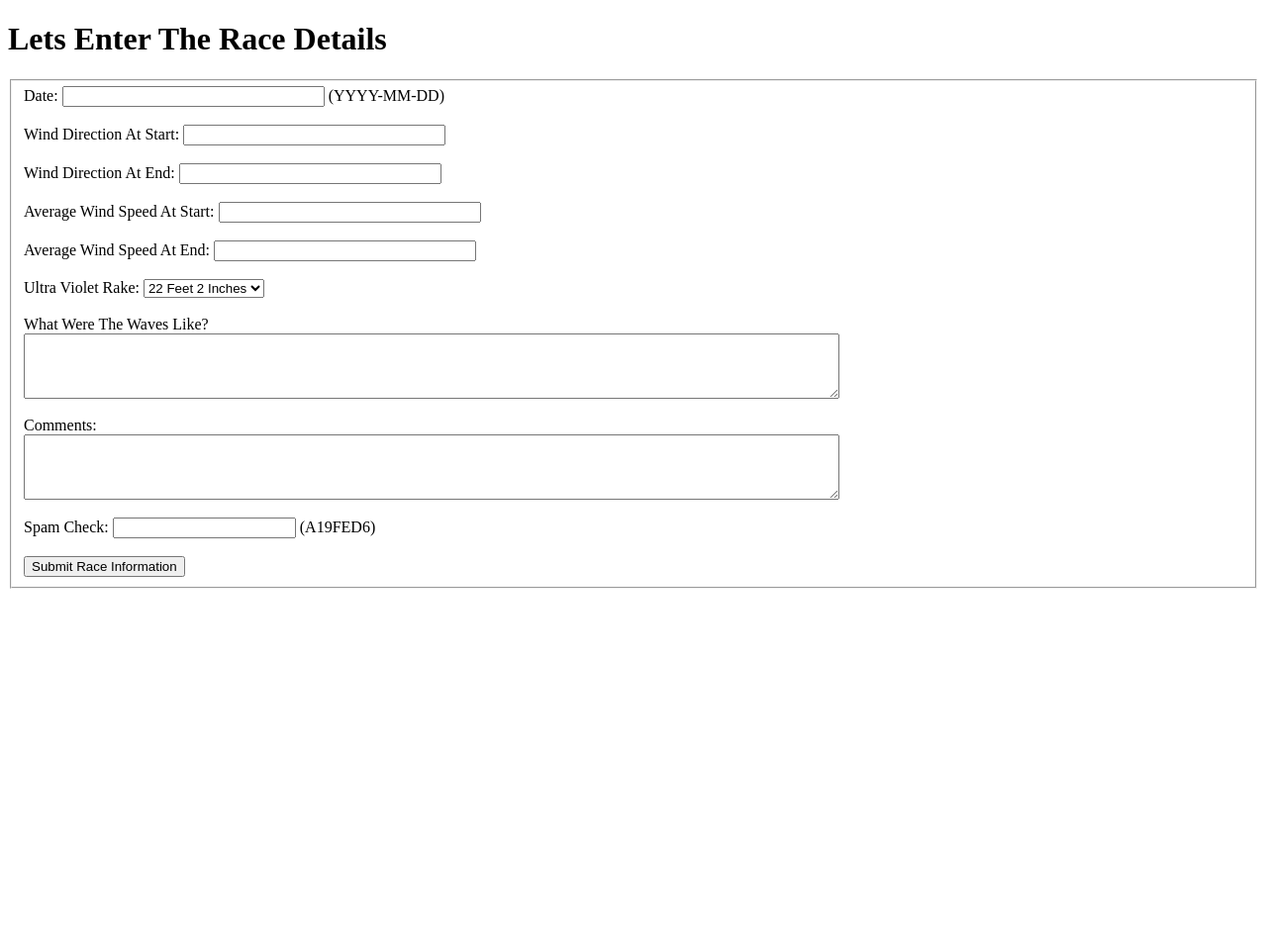
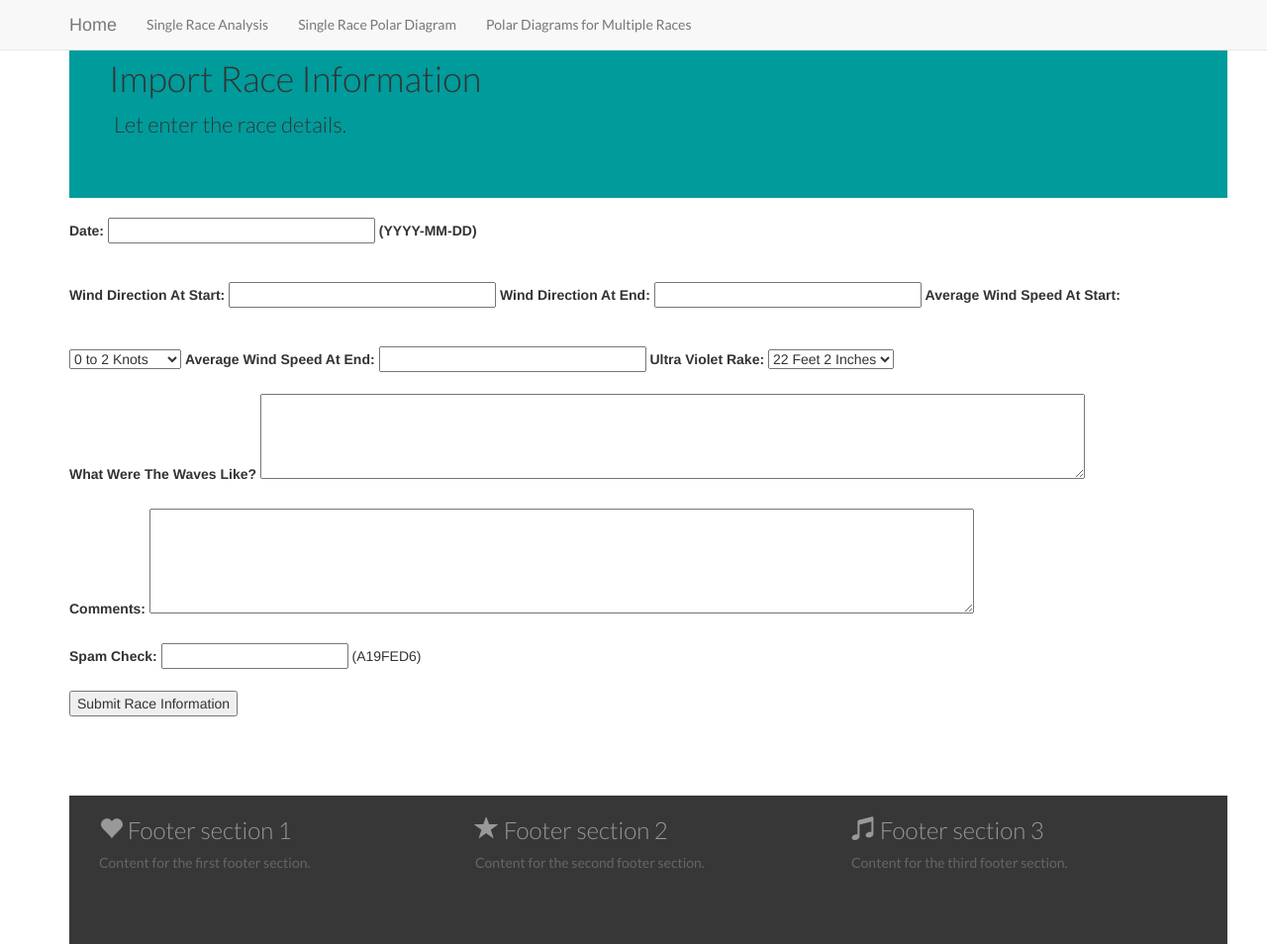
Before and after one commit to DaleHawkes/Track-King, a PHP site: page /import_race_information_form.php in a window 1280 px wide. Shown: the whole page at 99% size. Before the commit the page ends 595 px from the top, so only its background shows below. Run offline with PHP 8.4, Linux system fonts and the light colour scheme; some libraries are stand-ins or nearby versions.

Commit message:
A few file mods

```diff
--- a/import_race_information_form.php
+++ b/import_race_information_form.php
@@ -2,11 +2,35 @@
 <html xmlns="http://www.w3.org/1999/xhtml">
 <head>
 <meta http-equiv="Content-Type" content="text/html; charset=utf-8" />
-<title>Untitled Document</title>
+<meta name="viewport" content="width-device-width, initial-scale=1" />
+
+<title>Track King Index</title>
+<link rel="stylesheet" href="http://netdna.bootstrapcdn.com/bootstrap/3.1.1/css/bootstrap.min.css">
+<link href="css/style.css" rel="stylesheet">
+
 </head>
 
 <body>
-<h1>Lets Enter The Race Details</h1>
+<script src="http://ajax.googleapis.com/ajax/libs/jquery/2.0.0/jquery.min.js"></script>
+<script src="http://netdna.bootstrapcdn.com/bootstrap/3.1.1/js/bootstrap.min.js"></script>
+
+<!-- Site Navigation -->
+<?php include 'Includes/Navigation.php'; ?>
+
+<div class="container">
+<!-- START OF MAIN CONTENT AREA -->
+
+<!-- Site banner -->
+    <div class="banner">
+        <div class="container">
+
+            <h1>Import Race Information</h1>
+            <p>Let enter the race details.</p>
+        </div>
+    </div>
+<br />
+
+<!-- ENTER OUR CONTENT HERE -->
 <form action="process_race_information_form.php" id="EnterRaceInformationForm" method="post">
 <fieldset>
 
@@ -29,8 +53,23 @@
         <label for="windspeedstart" id="windseppedstart">
         <br />
         <br />
-        Average Wind Speed At Start:</label>
-        <input type="text" name="windspeedstart" id="windspeedstart" size="30">
+
+    Average Wind Speed At Start:</label>
+        <select name="windspeedstart" id="windspeedstart">
+          <option>0 to 2 Knots</option>
+          <option>2 to 4 Knots</option>
+          <option>4 to 6 Knots</option>
+          <option>6 to 8 Knots</option>
+          <option>8 to 10 Knots</option>
+          <option>10 to 12 Knots</option>
+          <option>12 to 14 Knots</option>
+          <option>14 to 16 Knots</option>
+          <option>16 to 18 Knots</option>
+          <option>18 to 20 Knots</option>
+          <option>20 to 22 Knots</option>
+          <option>22 to 24 Knots</option>
+
+        </select>
 
         <label for="windspeedend" id="windspeedend">
         <br />
@@ -58,9 +97,9 @@
     	<br />
     	<br />
 		<label for="comments" id="comments">Comments:<br /></label>
-        <textarea name="comments" cols="100" rows="4" id="comments"></textarea>
+        <textarea name="comments" cols="100" rows="5" id="comments"></textarea>
 
-        <br />
+      <br />
         <br />
 		<label for="spamcheck">Spam Check:</label>
 		<input id="spamcheck" name="spamcheck">
@@ -70,5 +109,22 @@
 	<input id="send" name="send" type="submit" value="Submit Race Information" />
 </fieldset>
 </form>
+<!-- END OF CONTENT HERE -->
+
+<br />
+<br />
+
+<!-- Back To Top -->
+<?php include 'Includes/Back-To-Top.php'; ?>
+
+<br />
+<br />
+
+<!-- Site footer -->
+<?php include 'Includes/Footer.php'; ?>
+
+</div>
+<!-- END OF MAIN CONTENT AREA -->
+
 </body>
 </html>
--- a/newfile.csv.csv
+++ /dev/null
@@ -1 +0,0 @@
-3,50.431618,-3.556403,286,0.5,2014-12-21T10:32:50.742Z
```
Also changed, not shown: Old Files/Import_race_data.php (+27 -36 lines), import_race_data.php (deleted, +0 -51 lines), index.php (+12 -12 lines), Uploads/18_01_2015 10_48.csv.csv (renamed from 18_01_2015 10_48.csv.csv), posvspeed.png (deleted).
